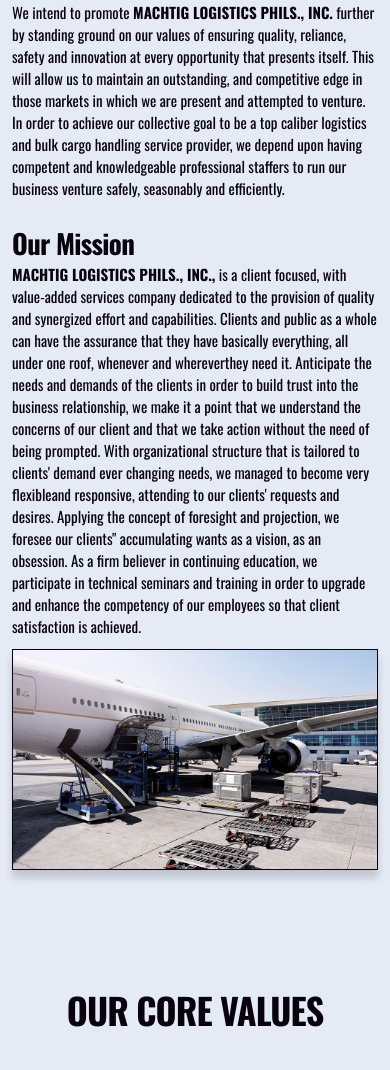
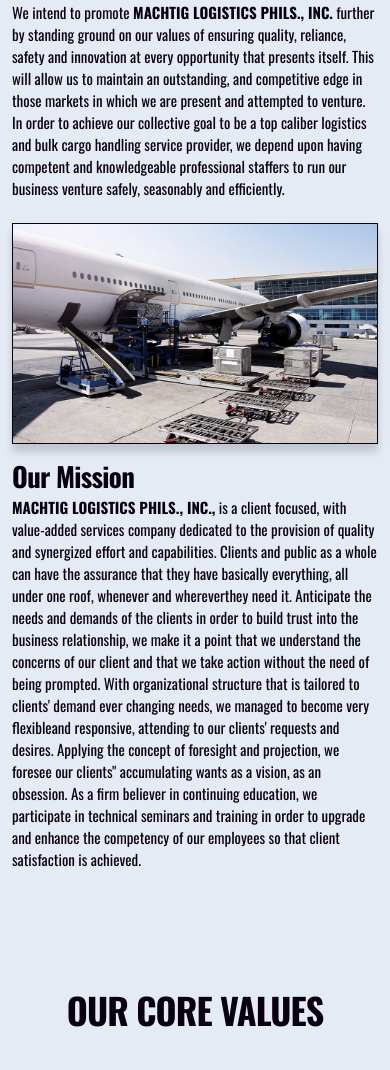
Before and after one commit to rrrrence/rrrrence.github.io, a PHP site: page /about-us.html in a window 390 px wide. Shown: the part 823-1893 px from the top of the page. Run offline with PHP 8.4, Linux system fonts and the light colour scheme.

Commit message:
Update style.css

```diff
--- a/style.css
+++ b/style.css
@@ -519,7 +519,7 @@
     .card-1 {
         grid-template-columns: auto;
     }
-    .card-1:nth-child(even) .card-1-wrapper {
+    .card-1:nth-child(odd) .card-1-wrapper {
         order: 1;
         justify-content: flex-start;
     }
```
